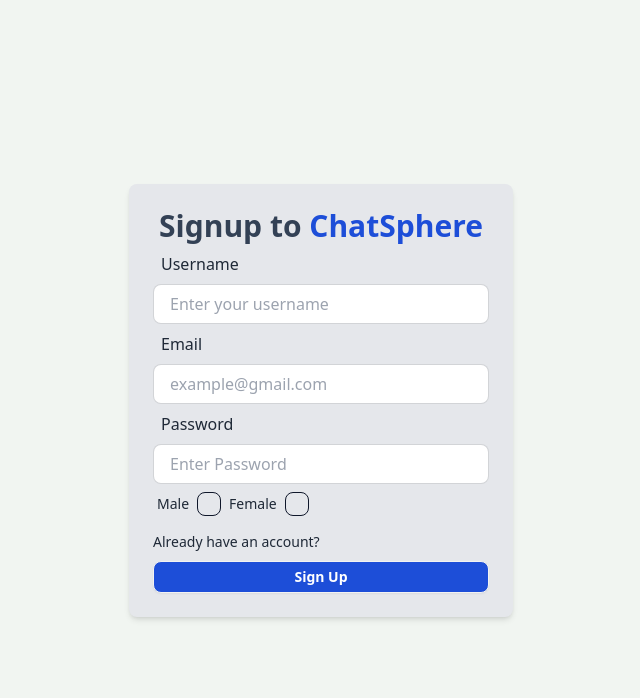
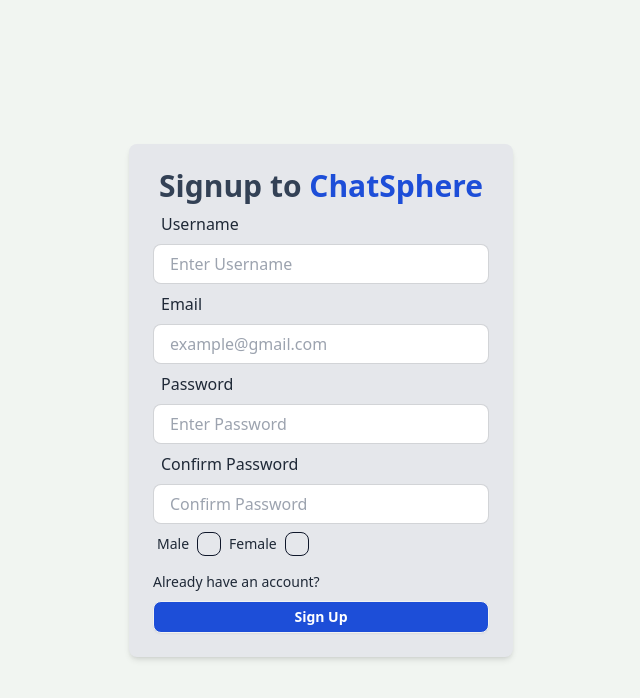
Before and after one commit to Sidrah-Tola/Chat-App, a React (Vite) app in the folder frontend/: page /signup in a window 1280 px wide. Shown: the top 698 px of the page, without its empty margins (319-959 px from the left). Built offline with nearby package versions, Linux system fonts and the light colour scheme.

Commit message:
Sign Up functionality

```diff
--- a/frontend/package.json
+++ b/frontend/package.json
@@ -12,6 +12,7 @@
   "dependencies": {
     "react": "^18.3.1",
     "react-dom": "^18.3.1",
+    "react-hot-toast": "^2.4.1",
     "react-icons": "^5.4.0",
     "react-router-dom": "^7.0.2"
   },
--- a/frontend/src/App.jsx
+++ b/frontend/src/App.jsx
@@ -1,17 +1,23 @@
 import React from 'react'
-import {Routes, Route} from "react-router-dom"
+import {Routes, Route, Navigate} from "react-router-dom"
 import Home from './pages/Home'
 import Login from './pages/Login'
-import SignUp from './pages/signUp'
+import SignUp from './pages/SignUp'
+import { Toaster } from 'react-hot-toast'
+import { useAuthContext } from './context/AuthContext'
+
 
 const App = () => {
+  const {authUser} = useAuthContext()
   return (
   <div className='p-4 h-screen flex items-center justify-center'>
   <Routes>
     <Route path="/" element={<Home />} />
     <Route path="/login" element={<Login />} />
-    <Route path="/signup" element={<SignUp />} />
+    <Route path="/signup"
+    element={authUser ? <Navigate to={"/"} /> : <SignUp />} />
   </Routes>
+  <Toaster />
   </div>
 )
 
--- a/frontend/src/component/GenderCheckbox.jsx
+++ b/frontend/src/component/GenderCheckbox.jsx
@@ -1,21 +1,22 @@
 import React from 'react'
 
-const GenderCheckbox = () => {
+const GenderCheckbox = ({onCheckboxChange, selectedGender}) => {
   return (
-    <div className='flex'>
-        <div className='form-control'>
-            <label className='label gap-2 cursor-pointer'>
+    <div className="flex">
+        <div className= "form-control">
+            <label className={`label gap-2 cursor-pointer ${selectedGender === "male" ? "selected" : ""}`}
+            >
                 <span className="label-text">Male</span>
 
-                <input type='checkbox' className='checkbox border-slate-900'></input>
+                <input type='checkbox' className='checkbox border-slate-900' checked={selectedGender === "male"} onChange={()=>onCheckboxChange("male")} />
             </label>
         </div>
 
         <div className='form-control'>
-            <label className='label gap-2 cursor-pointer'>
+            <label className={`label gap-2 cursor-pointer ${selectedGender === "female" ? "selected" : ""}`}>
                 <span className="label-text">Female</span>
 
-                <input type='checkbox' className='checkbox border-slate-900'></input>
+                <input type='checkbox' className='checkbox border-slate-900'checked={selectedGender === "female"} onChange={()=>onCheckboxChange("female")} />
             </label>
         </div>
     </div>
--- /dev/null
+++ b/frontend/src/context/AuthContext.jsx
@@ -0,0 +1,19 @@
+import { Children, createContext, useContext, useState } from "react"
+
+export const AuthContext = createContext()
+
+export const useAuthContext = () => {
+    return useContext(AuthContext)
+}
+
+export const AuthContextProvider = ({children}) => {
+    const [authUser, setAuthUser] = useState(
+        JSON.parse(localStorage.getItem("user")) || null
+    )
+
+    return(
+        <AuthContext.Provider value={{authUser, setAuthUser}}>
+            {children}
+        </AuthContext.Provider>
+    )
+}
--- /dev/null
+++ b/frontend/src/hooks/useSignup.js
@@ -0,0 +1,84 @@
+import { useState } from "react"
+import { useAuthContext } from "../context/AuthContext"
+import toast from "react-hot-toast"
+
+const handleInputErrors = ({
+    username,
+    email,
+    password,
+    confirmPassword,
+    gender,
+}) => {
+    if (!username || !email || !password || !confirmPassword || !gender){
+        toast.error("Please fill all the Fields")
+        return true
+    }
+
+    if (password !== confirmPassword) {
+        toast.error("Password does not match")
+        return true
+    }
+
+    return false
+}
+
+const useSignup = () => {
+    const [loading, setLoading] = useState(false)
+    const {setAuthUser} = useAuthContext()
+
+    const signup = async({
+        username,
+        email,
+        password,
+        confirmPassword,
+        gender,
+    }) => {
+        const checkError = handleInputErrors({
+        username,
+        email,
+        password,
+        confirmPassword,
+        gender,
+        })
+
+        if(checkError) {
+            return
+        }
+
+        try {
+            setLoading(true)
+
+            const res = await fetch("/api/auth/signup", {
+                method: "POST",
+                headers: {"Content-Type": "application/json"},
+                body: JSON.stringify({
+                    username,
+                    email,
+                    password,
+                    confirmPassword,
+                    gender,
+                }),
+            })
+
+            const data = await res.json()
+
+            if(data.error){
+                throw new Error(data.error)
+            }
+
+            // console.log(data);
+
+            localStorage.setItem("user", JSON.stringify(data))
+
+            setAuthUser(data)
+        } catch (error) {
+            toast.error(error.message)
+        }finally{
+            setLoading(false)
+        }
+    }
+
+    return {loading, signup}
+}
+
+export default useSignup
--- a/frontend/src/main.jsx
+++ b/frontend/src/main.jsx
@@ -3,11 +3,14 @@
 import "./index.css"
 import App from "./App.jsx"
 import { BrowserRouter } from "react-router-dom"
+import { AuthContextProvider } from "./context/AuthContext.jsx"
 
 ReactDOM.createRoot(document.getElementById("root")).render(
   <React.StrictMode>
     <BrowserRouter>
-      <App />
+      <AuthContextProvider>
+        <App />
+      </AuthContextProvider>
     </BrowserRouter>
   </React.StrictMode>
-);
+)
--- a/frontend/src/pages/SignUp.jsx
+++ b/frontend/src/pages/SignUp.jsx
@@ -1,23 +1,52 @@
-import React from 'react'
+import React, { useState } from 'react'
 import GenderCheckbox from '../component/GenderCheckbox'
 import { Link } from 'react-router-dom'
+import useSignup from '../hooks/useSignup'
 
 const SignUp = () => {
+  const [formData, setFormData] = useState({
+    username: "",
+    email: "",
+    password: "",
+    confirmPassword: "",
+    gender: "",
+  })
+
+  const {loading, signup} = useSignup()
+
+  const handleCheckboxChange = (gender) => {
+    setFormData({...formData, gender})
+  }
+
+  const handleSubmit = async(e) => {
+    e.preventDefault()
+
+    await signup(formData)
+  }
+
   return (
     <div className='flex flex-col items-center justify-center min-w-96 mx-auto'>
       <div className='w-full p-6 rounded-lg shadow-md bg-gray-200'>
-      <h1 className='text-3xl font-semibold text-center text-slate-700'>
+       <h1 className='text-3xl font-semibold text-center text-slate-700'>
           Signup to
           <span className='text-blue-700'> ChatSphere</span>
           </h1>
 
-        <form>
+        <form onSubmit={handleSubmit} >
         <div>
               <label className="label p-2">
                 <span className='text-base label-text'>Username</span>
               </label>
 
-              <input type="text" placeholder='Enter your username' className='w-full input input-bordered h-10' />
+              <input
+              type="text"
+              placeholder='Enter Username'
+              className='w-full input input-bordered h-10'
+              value={formData.username}
+              onChange={(e) =>
+                setFormData({...formData, username: e.target.value})
+            }
+              />
             </div>
 
             <div>
@@ -25,8 +54,15 @@
                 <span className='text-base label-text'>Email</span>
               </label>
 
-              <input type="email" placeholder='example@gmail.com'
-              className='w-full input input-bordered h-10' />
+              <input
+              type="email"
+              placeholder='example@gmail.com'
+              className='w-full input input-bordered h-10'
+              value={formData.email}
+              onChange={(e) =>
+                setFormData({...formData, email: e.target.value})
+            }
+              />
             </div>
 
             <div>
@@ -34,16 +70,48 @@
                 <span className='text-base label-text'>Password</span>
               </label>
 
-              <input type="text" placeholder='Enter Password' className='w-full input input-bordered h-10' />
+              <input
+              type="password"
+              placeholder='Enter Password'
+              className='w-full input input-bordered h-10'
+              value={formData.password}
+              onChange={(e) =>
+                setFormData({...formData, password: e.target.value})
+            }
+              />
             </div>
 
-          <GenderCheckbox />
-          <Link to={"/login"} className='text-sm hover:underline hover:text-blue-600 mt-2 inline-block'>
+            <div>
+              <label className="label p-2">
+                <span className='text-base label-text'>Confirm Password</span>
+              </label>
+
+              <input
+              type="password"
+              placeholder='Confirm Password'
+              className='w-full input input-bordered h-10'
+              value={formData.confirmPassword}
+              onChange={(e) =>
+                setFormData({...formData, confirmPassword: e.target.value})
+            }
+              />
+            </div>
+
+          <GenderCheckbox
+           onCheckboxChange={handleCheckboxChange}
+           selectedGender={formData.gender}
+          />
+
+          <Link
+          to={"/login"}
+          className='text-sm hover:underline hover:text-blue-600 mt-2 inline-block'
+          >
             Already have an account?
             </Link>
 
             <div>
-              <button className='btn btn-block btn-sm mt-2 bg-blue-700 font-bold text-white'>Sign Up</button>
+              <button
+              className='btn btn-block btn-sm mt-2 bg-blue-700 font-bold text-white'>Sign Up</button>
             </div>
         </form>
 
```
Also changed, not shown: 1 other file (tests, documents, lock files or other folders).
